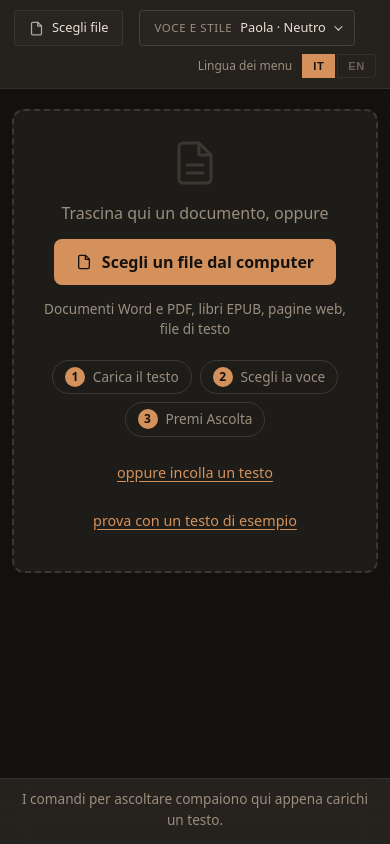
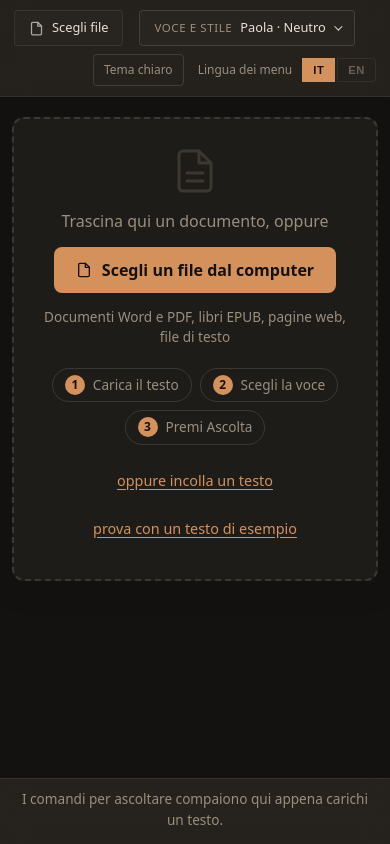
Before and after one commit to AndreaBonn/text-to-speech, a Flask app: page / in a window 390 px wide. Run offline with Flask 3, Linux system fonts and the light colour scheme; parts of the project's set-up code (start-up, migrations or seed data) failed here and were passed over.

Commit message:
feat(ui): S3 S4 optional light theme and adjustable text size
- S3: a "Tema chiaro" toggle switches to a warm paper palette (amber darkened to
  #9a5524 to stay readable on light backgrounds); the choice is applied before
  first paint by static/theme-init.js, since the CSP forbids inline scripts.
  Dark stays the default, as in the "Inchiostro e Ambra" style guide.
- S4: A-/A+ next to the title scale the reading text in five steps (0.85x-1.5x)
Hard-coded dark colors in the CSS became tokens so both themes share one sheet;
both preferences are remembered in the browser.

Tests: uv run pytest tests, 278 passed; Playwright at 1280 and 375 px: text grows
19.2 -> 28.8 px and A+ disables at the top step, theme and scale survive reload

```diff
--- /dev/null
+++ b/static/display-prefs.js
@@ -0,0 +1,55 @@
+'use strict';
+
+/* ============================================================
+   DISPLAY PREFS — tema chiaro/scuro (S3) e dimensione del testo (S4)
+============================================================ */
+const THEME_PREF_KEY = 'tts-reader-theme';
+const SCALE_PREF_KEY = 'tts-reader-text-scale';
+const TEXT_SCALES = [0.85, 1, 1.15, 1.3, 1.5];
+
+class DisplayPrefs {
+  constructor() {
+    this._themeBtn = document.getElementById('btn-theme');
+    this._smaller  = document.getElementById('btn-text-smaller');
+    this._larger   = document.getElementById('btn-text-larger');
+
+    const savedScale = loadPref(SCALE_PREF_KEY, 1);
+    this._scaleIdx = Math.max(0, TEXT_SCALES.indexOf(savedScale));
+    if (TEXT_SCALES.indexOf(savedScale) < 0) this._scaleIdx = TEXT_SCALES.indexOf(1);
+
+    this._themeBtn.addEventListener('click', () => this._toggleTheme());
+    this._smaller.addEventListener('click', () => this._stepScale(-1));
+    this._larger.addEventListener('click', () => this._stepScale(1));
+    this._renderTheme();
+    this._renderScale();
+  }
+
+  _isLight() {
+    return document.documentElement.dataset.theme === 'light';
+  }
+
+  _toggleTheme() {
+    if (this._isLight()) delete document.documentElement.dataset.theme;
+    else document.documentElement.dataset.theme = 'light';
+    savePref(THEME_PREF_KEY, this._isLight() ? 'light' : 'dark');
+    this._renderTheme();
+  }
+
+  _renderTheme() {
+    this._themeBtn.setAttribute('aria-pressed', String(this._isLight()));
+  }
+
+  _stepScale(delta) {
+    const next = this._scaleIdx + delta;
+    if (next < 0 || next >= TEXT_SCALES.length) return;
+    this._scaleIdx = next;
+    savePref(SCALE_PREF_KEY, TEXT_SCALES[next]);
+    this._renderScale();
+  }
+
+  _renderScale() {
+    document.documentElement.style.setProperty('--reading-scale', String(TEXT_SCALES[this._scaleIdx]));
+    this._smaller.disabled = this._scaleIdx === 0;
+    this._larger.disabled  = this._scaleIdx === TEXT_SCALES.length - 1;
+  }
+}
--- a/static/i18n.js
+++ b/static/i18n.js
@@ -76,6 +76,11 @@ const I18N_TRANSLATIONS = {
     'label.next':               'Avanti',
     'label.repeat':             'Riascolta',
     'label.speed':              'Velocità',
+    'toolbar.lightTheme':       'Tema chiaro',
+    'textSize.label':           'Testo',
+    'textSize.aria':            'Dimensione del testo',
+    'textSize.smaller':         'Testo più piccolo',
+    'textSize.larger':          'Testo più grande',
     'resume.text':              'L\'ultima volta eri arrivato al paragrafo {current} di {total}.',
     'resume.go':                'Riprendi da qui',
     'resume.start':             'Dall\'inizio',
@@ -193,6 +198,11 @@ const I18N_TRANSLATIONS = {
     'label.next':               'Next',
     'label.repeat':             'Replay',
     'label.speed':              'Speed',
+    'toolbar.lightTheme':       'Light theme',
+    'textSize.label':           'Text',
+    'textSize.aria':            'Text size',
+    'textSize.smaller':         'Smaller text',
+    'textSize.larger':          'Larger text',
     'resume.text':              'Last time you got to paragraph {current} of {total}.',
     'resume.go':                'Resume from here',
     'resume.start':             'From the start',
--- a/static/player.js
+++ b/static/player.js
@@ -798,4 +798,5 @@ class TtsPlayer {
    BOOTSTRAP
 ============================================================ */
 i18nInit();
+const displayPrefs = new DisplayPrefs();
 const player = new TtsPlayer();
--- a/static/style.css
+++ b/static/style.css
@@ -25,6 +25,11 @@
   --btn-bg:       #282520;
   --btn-hover:    #302c26;
   --btn-active:   #1e1c18;
+  --bar-bg:       rgba(40, 37, 32, 0.85);
+  --bar-bg-strong: rgba(40, 37, 32, 0.9);
+  --on-accent:    #141210;
+  --hover-tint:   rgba(232, 224, 212, 0.04);
+  --reading-scale: 1;
   --error-bg:     rgba(199, 93, 74, 0.1);
   --error-border: rgba(199, 93, 74, 0.3);
   --error-text:   #d4816a;
@@ -350,11 +384,18 @@ body {
 }
 
 /* Language switcher */
+.toolbar__end {
+  display: flex;
+  align-items: center;
+  flex-wrap: wrap;
+  gap: 8px 14px;
+  margin-left: auto;
+}
+
 .lang-switcher {
   display: flex;
   align-items: center;
   gap: 2px;
-  margin-left: auto;
   flex-shrink: 0;
 }
 
@@ -800,11 +841,73 @@ body {
   display: none;
 }
 
-/* Titolo e durata (R2) */
+/* Titolo e durata (R2), comandi di dimensione del testo (S4) */
 .doc-head {
+  display: flex;
+  flex-wrap: wrap;
+  align-items: flex-end;
+  justify-content: space-between;
+  gap: 8px 16px;
   width: 100%;
   max-width: 780px;
   margin-bottom: 14px;
+}
+
+.doc-head.hidden {
+  display: none;
+}
+
+.doc-head__info {
+  min-width: 0;
+}
+
+.text-size {
+  display: flex;
+  align-items: center;
+  gap: 6px;
+  font-size: 0.8rem;
+  color: var(--text-muted);
+}
+
+.text-size button {
+  min-width: 40px;
+  min-height: 40px;
+  background-color: var(--btn-bg);
+  color: var(--text);
+  border: 1px solid var(--border-hover);
+  border-radius: var(--radius-sm);
+  font: inherit;
+  font-weight: 600;
+  cursor: pointer;
+}
+
+.text-size button:disabled {
+  opacity: 0.4;
+  cursor: not-allowed;
+}
+
+.text-size button:focus-visible,
+.btn-theme:focus-visible {
+  outline: 2px solid var(--accent);
+  outline-offset: 2px;
+}
+
+.btn-theme {
+  min-height: 32px;
+  padding: 5px 10px;
+  background-color: transparent;
+  color: var(--text-muted);
+  border: 1px solid var(--border-hover);
+  border-radius: var(--radius-sm);
+  font: inherit;
+  font-size: 0.75rem;
+  cursor: pointer;
+  white-space: nowrap;
+}
+
+.btn-theme[aria-pressed="true"] {
+  color: var(--text);
+  border-color: var(--accent);
 }
 
 .doc-title {
--- /dev/null
+++ b/static/theme-init.js
@@ -0,0 +1,12 @@
+'use strict';
+/* Applica il tema salvato prima del primo disegno, per evitare il lampo
+   del tema scuro (S3). Script esterno perché la CSP vieta quelli inline. */
+(function applySavedTheme() {
+  try {
+    if (JSON.parse(localStorage.getItem('tts-reader-theme')) === 'light') {
+      document.documentElement.dataset.theme = 'light';
+    }
+  } catch (_) {
+    /* Storage non disponibile: resta il tema scuro predefinito */
+  }
+})();
--- a/templates/index.html
+++ b/templates/index.html
@@ -8,6 +8,7 @@
   <link rel="preconnect" href="https://fonts.gstatic.com" crossorigin>
   <link href="https://fonts.googleapis.com/css2?family=Literata:ital,opsz,wght@0,7..72,400;0,7..72,500;0,7..72,600;1,7..72,400&display=swap" rel="stylesheet">
   <link rel="stylesheet" href="{{ url_for('static', filename='style.css') }}">
+  <script src="{{ url_for('static', filename='theme-init.js') }}"></script>
 </head>
 <body>
 
@@ -63,11 +64,17 @@
       <span data-i18n="toolbar.saveBtn">Salva MP3</span>
     </button>
 
+    <div class="toolbar__end">
+      <!-- Tema chiaro a scelta (S3) -->
+      <button type="button" id="btn-theme" class="btn-theme" aria-pressed="false"
+              data-i18n="toolbar.lightTheme">Tema chiaro</button>
+
       <!-- Language switcher -->
       <div class="lang-switcher" role="group" data-i18n-aria-label="toolbar.langAria">
         <span class="lang-label" aria-hidden="true" data-i18n="toolbar.lang">Lingua dei menu</span>
         <button class="lang-btn lang-btn--active" data-lang="it" aria-pressed="true">IT</button>
         <button class="lang-btn" data-lang="en" aria-pressed="false">EN</button>
+      </div>
     </div>
   </header>
 
@@ -157,8 +164,16 @@
       <button type="button" class="btn-link" id="btn-resume-start" data-i18n="resume.start">Dall'inizio</button>
     </div>
     <div class="doc-head hidden" id="doc-head">
+      <div class="doc-head__info">
         <h1 class="doc-title" id="doc-title"></h1>
         <p class="doc-meta" id="doc-meta"></p>
+      </div>
+      <!-- Dimensione del testo (S4) -->
+      <div class="text-size" role="group" data-i18n-aria-label="textSize.aria">
+        <span aria-hidden="true" data-i18n="textSize.label">Testo</span>
+        <button type="button" id="btn-text-smaller" data-i18n-aria-label="textSize.smaller">A&minus;</button>
+        <button type="button" id="btn-text-larger" data-i18n-aria-label="textSize.larger">A+</button>
+      </div>
     </div>
     <div class="reader-card reader-card--empty" id="reader-card">
       <!-- Stato iniziale vuoto: tutto il riquadro accetta un file trascinato -->
@@ -329,6 +344,7 @@
   ============================================================ -->
   <script src="{{ url_for('static', filename='i18n.js') }}"></script>
   <script src="{{ url_for('static', filename='prefs.js') }}"></script>
+  <script src="{{ url_for('static', filename='display-prefs.js') }}"></script>
   <script src="{{ url_for('static', filename='voice-panel.js') }}"></script>
   <script src="{{ url_for('static', filename='notices.js') }}"></script>
   <script src="{{ url_for('static', filename='reader-view.js') }}"></script>
```
Also changed, not shown: other parts of static/style.css (+43 -14 lines). Lines whose indentation alone changed are shown as unchanged.
